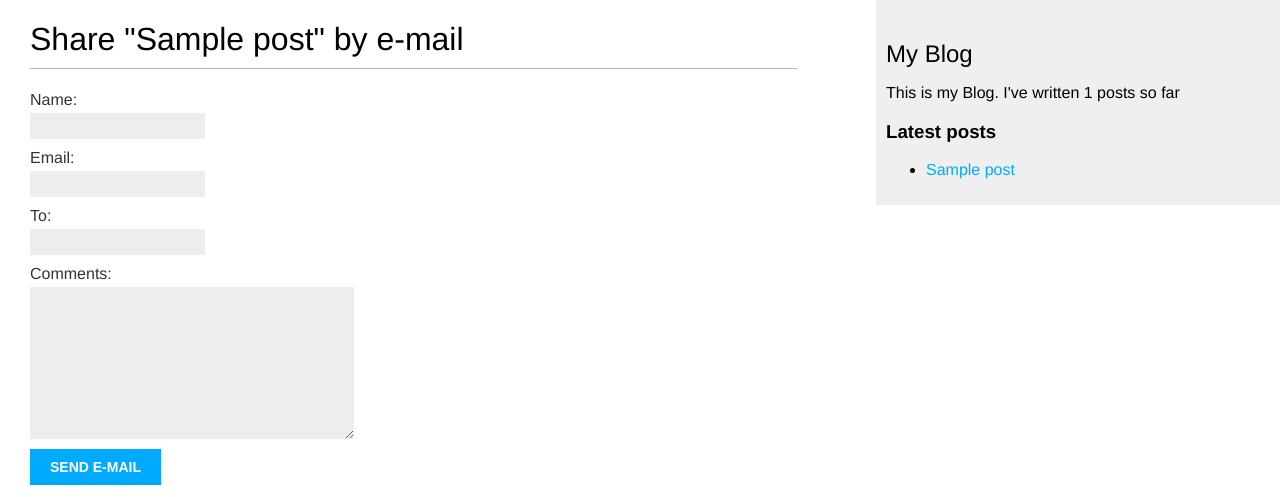
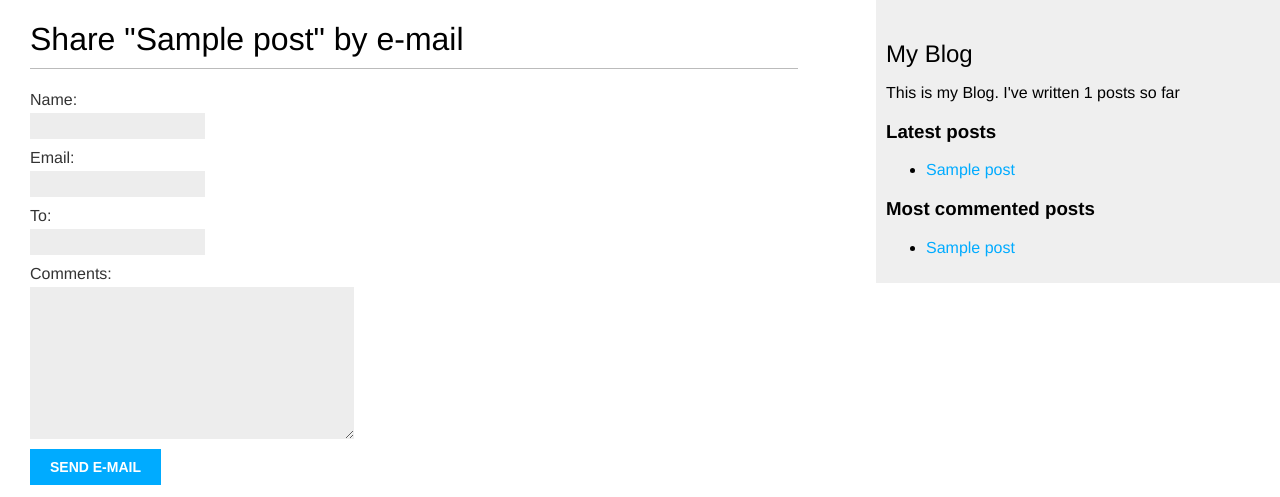
Before and after one commit to OjureFred/FadziBlog, a Django app: page /blog/1/share/ in a window 1280 px wide. Shown: the top 497 px of the page. Run offline with Django 3.2, Linux system fonts and the light colour scheme; tables that the repository leaves empty hold one stand-in row (values such as "Sample post").

Commit message:
Added code for most commented posts to base.html

```diff
--- a/blog/templates/blog/base.html
+++ b/blog/templates/blog/base.html
@@ -16,6 +16,15 @@
             <p>This is my Blog. I've written {% total_posts %} posts so far</p>
             <h3>Latest posts</h3>
             {% show_latest_posts 3 %}
+            <h3>Most commented posts</h3>
+            {% get_most_commented_posts as most_commented_posts %}
+            <ul>
+                {% for post in most_commented_posts %}
+                <li>
+                    <a href="{{ post.get_absolute_url }}">{{ post.title }}</a>
+                </li>
+                {% endfor %}
+            </ul>
         </div>
     </body>
 </html>
--- a/blog/templatetags/blog_tags.py
+++ b/blog/templatetags/blog_tags.py
@@ -7,7 +7,7 @@ register = template.Library()
 
 @register.simple_tag
 def get_most_commented_posts(count=5):
-    return Post.published.annotate(total_comments=Count('comments')).order_by('-total-comments')[:count]
+    return Post.published.annotate(total_comments=Count('comments')).order_by('-total_comments')[:count]
 
 @register.simple_tag
 def total_posts():
```
